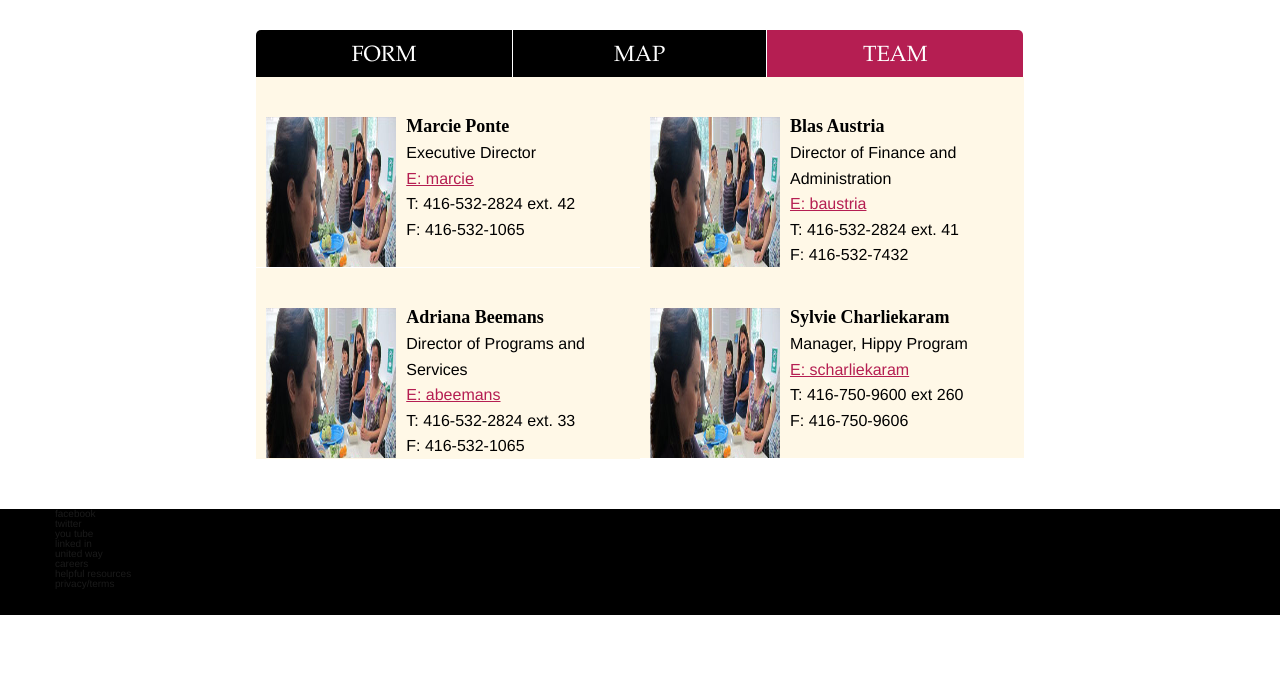
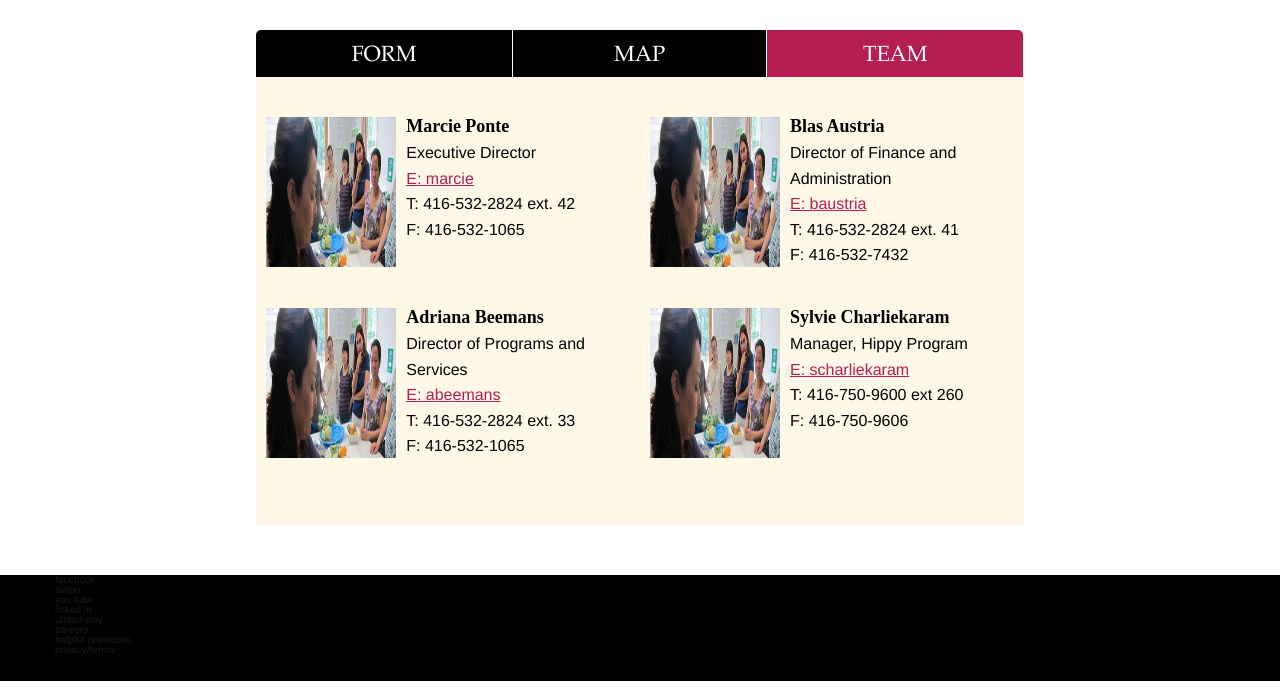
Before and after one commit to grmt0039/WWCC_FT, a PHP site: page /contact.html in a window 1280 px wide, after a click on "TEAM". Shown: the part 110-800 px from the top of the page. Run offline with PHP 8.4, Linux system fonts and the light colour scheme; some libraries are stand-ins or nearby versions; some web fonts are replaced.

Commit message:
contact update

```diff
--- a/css/main.css
+++ b/css/main.css
@@ -530,6 +530,7 @@ div.content-wrapper #map #map-view {
 }
 div.content-wrapper #team {
   background: #fff8e7;
+  height: 450px;
 }
 div.content-wrapper #team ul li {
   float: left;
--- a/css/styles/main.less
+++ b/css/styles/main.less
@@ -552,6 +552,7 @@ div.content-wrapper {
 
 		#team{
 			background: @light-cream;
+			height: 450px;
 
 			ul{
 
```
